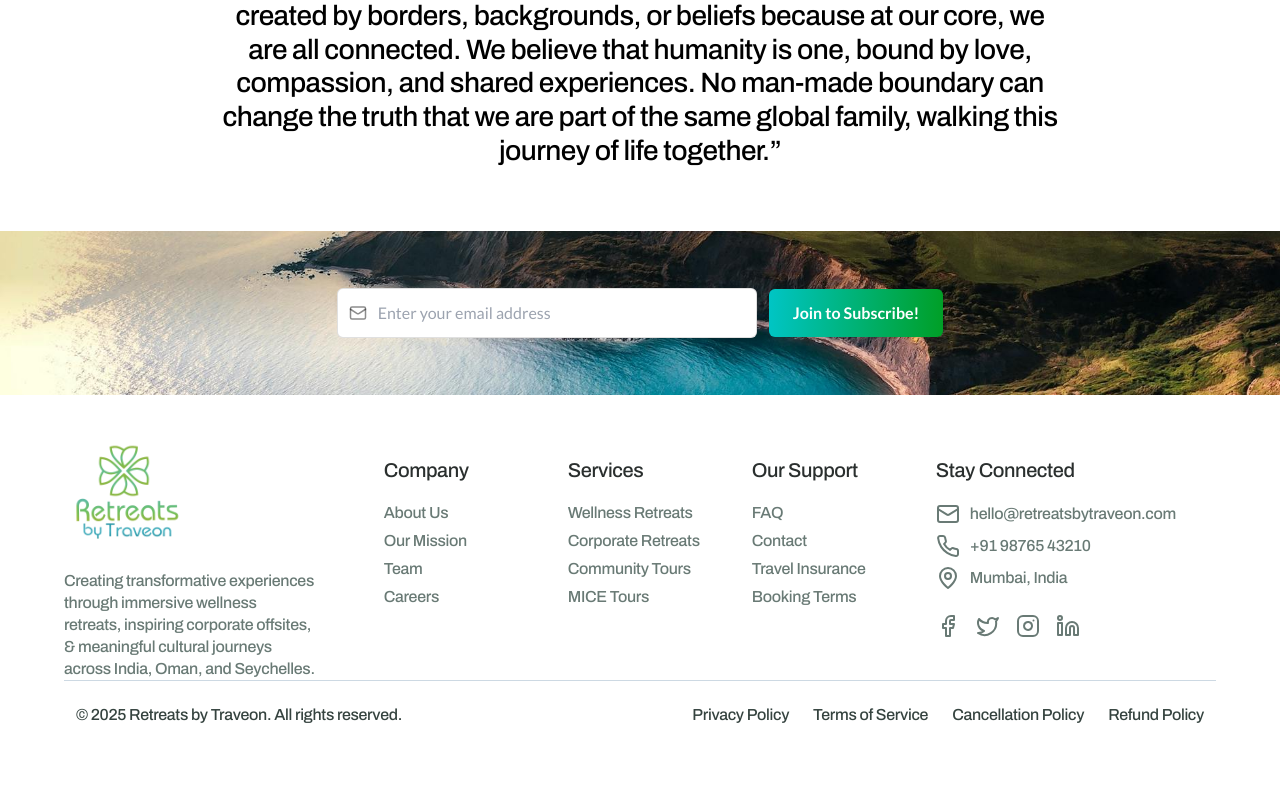
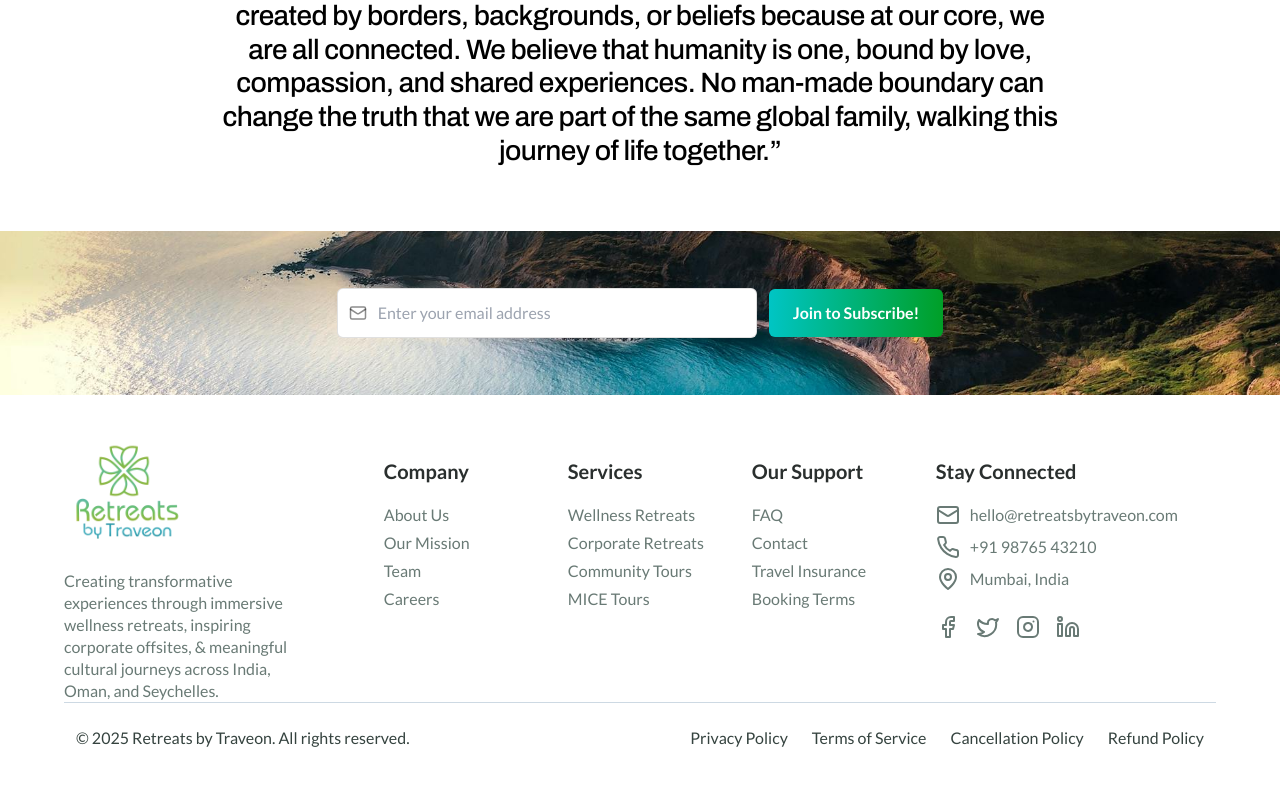
Before and after one commit to PriyalMangal50/Retreats, a React (Vite) app: page /about in a window 1280 px wide. Shown: the part 5078-5863 px from the top of the page. Built offline with nearby package versions, Linux system fonts and the light colour scheme; no server answers.

Commit message:
Refactor Footer component for cleaner styling

```diff
--- a/src/components/Footer.tsx
+++ b/src/components/Footer.tsx
@@ -30,7 +30,7 @@ export default function Footer() {
           <div className="flex flex-col w-full md:w-[340px] items-start gap-[15px]">
             <img className="w-[120px] h-[120px] object-cover" alt="Retreats by Traveon Logo" src={images.logo} />
 
-            <p className={`[font-family:'Archivo',Helvetica] font-light text-[#697a75] tracking-[-0.32px] text-base leading-[22px]`}>
+            <p className="font-light text-[#697a75] text-base leading-[22px]">
               Creating transformative experiences through immersive wellness retreats, inspiring corporate offsites,
               & meaningful cultural journeys across India, Oman, and Seychelles.
             </p>
@@ -38,8 +38,8 @@ export default function Footer() {
 
           <div className="inline-flex flex-col md:flex-row items-start justify-center gap-6 px-0 py-6 w-full">
             {footerColumns.map((column, index) => (
-              <nav key={index} className="flex flex-col w-40 items-start gap-5">
-                <h3 className="mt-[-1.00px] [font-family:'Archivo',Helvetica] font-semibold text-[#2a2f2e] text-xl tracking-[-0.40px] leading-6">
+              <nav key={index} className="flex flex-col w-full md:w-40 items-start gap-5">
+                <h3 className="font-semibold text-[#2a2f2e] text-xl leading-6">
                   {column.title}
                 </h3>
 
@@ -48,7 +48,7 @@ export default function Footer() {
                     <li key={linkIndex} className="w-full">
                       <a
                         href="#"
-                        className={`block ${linkIndex === 0 ? 'mt-[-1.00px]' : ''} [font-family:'Archivo',Helvetica] font-normal text-[#697a75] text-base tracking-[-0.32px] leading-6 hover:text-[#2a2f2e] transition-colors`}
+                        className="block font-normal text-[#697a75] text-base leading-6 hover:text-[#2a2f2e] transition-colors"
                       >
                         {link}
                       </a>
@@ -59,7 +59,7 @@ export default function Footer() {
             ))}
 
             <div className="flex flex-col w-full md:w-[260px] items-start gap-5">
-              <h3 className="mt-[-1.00px] [font-family:'Archivo',Helvetica] font-semibold text-[#2a2f2e] text-xl tracking-[-0.40px] leading-6">
+              <h3 className="font-semibold text-[#2a2f2e] text-xl leading-6">
                 Stay Connected
               </h3>
 
@@ -68,7 +68,7 @@ export default function Footer() {
                   {contactInfo.map((contact, index) => (
                     <div key={index} className="flex items-center gap-2.5 w-full">
                       <contact.icon className="w-6 h-6 text-[#697a75]" />
-                      <span className={`flex-1 ${index === 0 ? 'mt-[-1.00px]' : ''} [font-family:'Archivo',Helvetica] font-normal text-[#697a75] text-base tracking-[-0.32px] leading-6`}>
+                      <span className="flex-1 font-normal text-[#697a75] text-base leading-6">
                         {contact.text}
                       </span>
                     </div>
@@ -87,8 +87,8 @@ export default function Footer() {
           </div>
         </div>
 
-        <div className="flex items-start gap-6 px-3 py-6 w-full border-t border-[#cdd9e3]">
-          <p className="flex-1 mt-[-1.00px] [font-family:'Archivo',Helvetica] font-light text-[#35433f] text-base tracking-[-0.32px] leading-[22px]">
+        <div className="flex flex-col md:flex-row items-start gap-6 px-3 py-6 w-full border-t border-[#cdd9e3]">
+          <p className="flex-1 font-light text-[#35433f] text-base leading-[22px]">
             © {new Date().getFullYear()} Retreats by Traveon. All rights reserved.
           </p>
 
@@ -97,7 +97,7 @@ export default function Footer() {
               <a
                 key={index}
                 href="#"
-                className="mt-[-1.00px] [font-family:'Archivo',Helvetica] font-medium text-[#35433f] text-base tracking-[-0.32px] leading-[22px] whitespace-nowrap hover:underline"
+                className="font-medium text-[#35433f] text-base leading-[22px] whitespace-nowrap hover:underline"
               >
                 {policy}
               </a>
```
